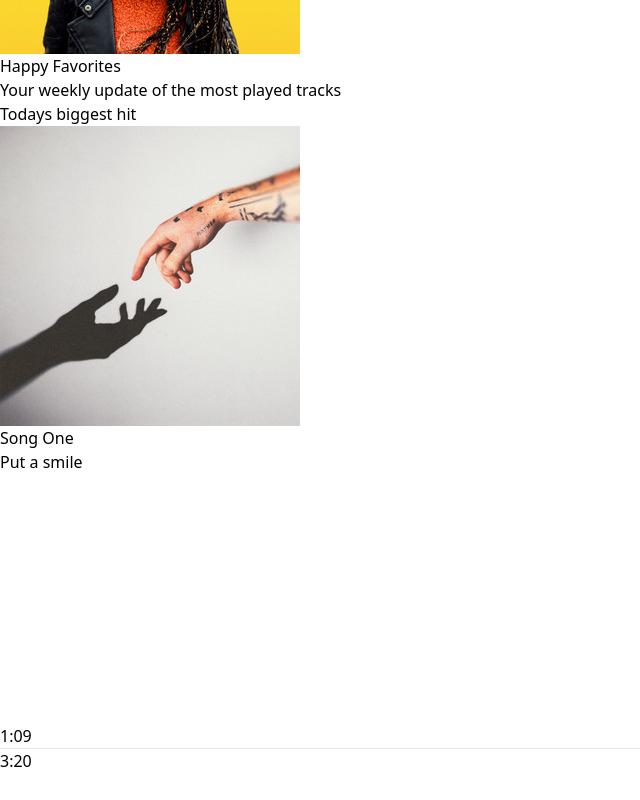
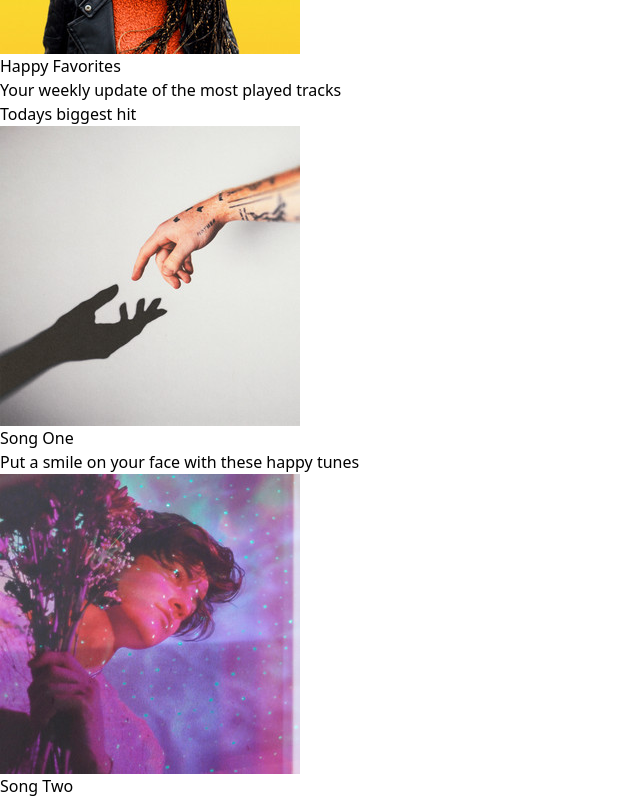
Before and after one commit to Boniadgithub/spotify_clone, a React (Vite) app: page / in a window 1280 px wide. Shown: the part 2720-3520 px from the top of the page, without its empty margins (0-640 px from the left). Built offline with nearby package versions, Linux system fonts and the light colour scheme.

Commit message:
Display Album component

```diff
--- a/src/assets/assets.js
+++ b/src/assets/assets.js
@@ -178,5 +178,9 @@ export const songsData = [
         file:song2,
         desc:"Put a smile on your face with these happy tunes",
         duration:"2:35"
+    },
+    {
+
     }
+
 ]
--- a/src/components/AlbumItem.jsx
+++ b/src/components/AlbumItem.jsx
@@ -1,8 +1,13 @@
 import React from 'react'
+import { useNavigate } from 'react-router-dom'
 
 const AlbumItem = ({image,name,desc,id}) => {
+
+    const navigate = useNavigate()
+
+
   return (
-    <div className='min-w-[180px] p-2 px-2 rounded cursor-pointer hover:bg-[#ffffff26] '>
+    <div  onClick={()=> navigate(`/boni/${id}`)} className='min-w-[180px] p-2 px-2 rounded cursor-pointer hover:bg-[#ffffff26] '>
       <img className='rounded' src={image} alt=''/>
       <p className='font-bold mt-2 mb-1'>{name}</p>
       <p className='text-slate-200 text-sm'>{desc}</p>
--- a/src/components/Display.jsx
+++ b/src/components/Display.jsx
@@ -1,12 +1,15 @@
 import React from 'react'
 import { Route, Routes } from 'react-router-dom'
 import DisplayHome from './DisplayHome'
+import DisplayAlbum from './DisplayAlbum'
 
 const Display = () => {
   return (
     <div className='w-[100%]  m-2 px-6 pt-4 rounded bg-[#121212] text-white overflow-auto lg:w-[75] '>
       <Routes>
         <Route path='/' element={<DisplayHome/>}/>
+        <Route path='/album/:id' element={<DisplayAlbum/>}/>
+
       </Routes>
     </div>
   )
--- /dev/null
+++ b/src/components/DisplayAlbum.jsx
@@ -0,0 +1,12 @@
+import React from 'react'
+import Navbar from './Navbar'
+
+const DisplayAlbum = () => {
+  return (
+    <>
+      <Navbar/>
+    </>
+  )
+}
+
+export default DisplayAlbum
--- a/src/components/DisplayHome.jsx
+++ b/src/components/DisplayHome.jsx
@@ -17,7 +17,7 @@ function DisplayHome() {
       <div className='mb-4'>
         <h1 className='text-2xl font-bold my-5'>Todays biggest hit</h1>
         <div className='flex overflow-auto'>
-          {}
+          {songsData.map ((item,index)=>(<AlbumItem key={index} name={item.name} desc={item.desc} id={item.id }image={item.image}/>))}
         </div>
       </div>
     </>
```
Also changed, not shown: src/assets/img17.jpg (added).
